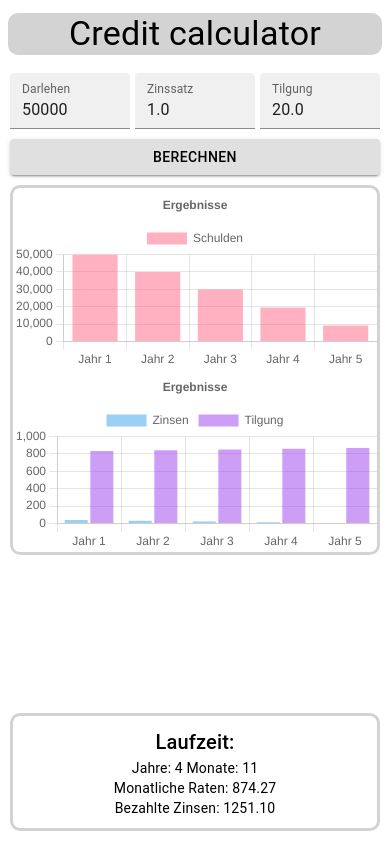
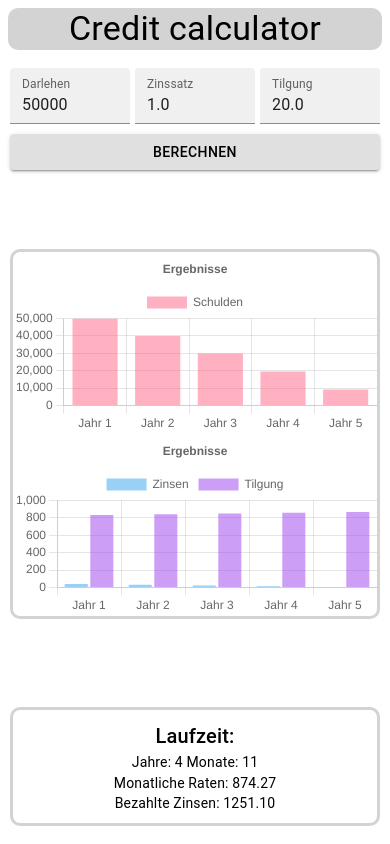
Before and after one commit to TrueTaco/CreditCalculator, a React (Create React App) app in the folder client/: page / in a window 390 px wide. Built offline with nearby package versions, Linux system fonts and the light colour scheme.

Commit message:
Fix visuals for mobile

```diff
--- a/client/src/components/Charts.tsx
+++ b/client/src/components/Charts.tsx
@@ -31,7 +31,7 @@ const styles = {
         borderStyle:"solid",
         borderRadius: "10px",
         borderColor:"lightgrey",
-        marginTop:"10px"
+        //marginTop:"10px"
     },
     root_pc: {
         display:"flex",
--- a/client/src/components/Main.tsx
+++ b/client/src/components/Main.tsx
@@ -12,11 +12,11 @@ const styles = {
     root_mobile: {
         display:"flex",
         flexDirection:"column",
-        justifyContent:"space-evenly",
+        justifyContent:"space-around",
         width: "100%",
         height: "99vh",
         backgroundColor:"white",
-        marginTop:"5px"
+        margin:"auto",
     },
     root_pc: {
         margin:"auto",
```
